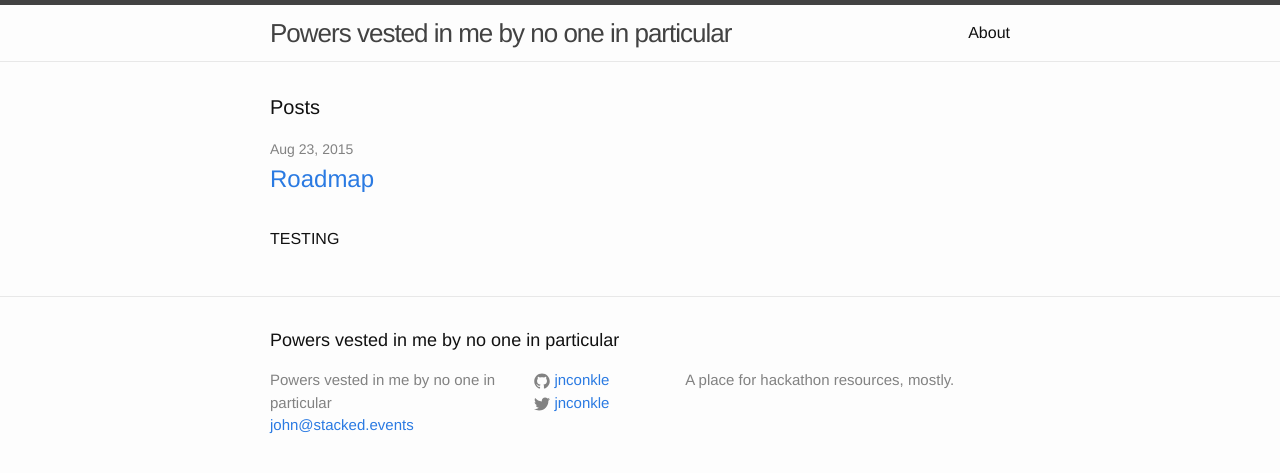
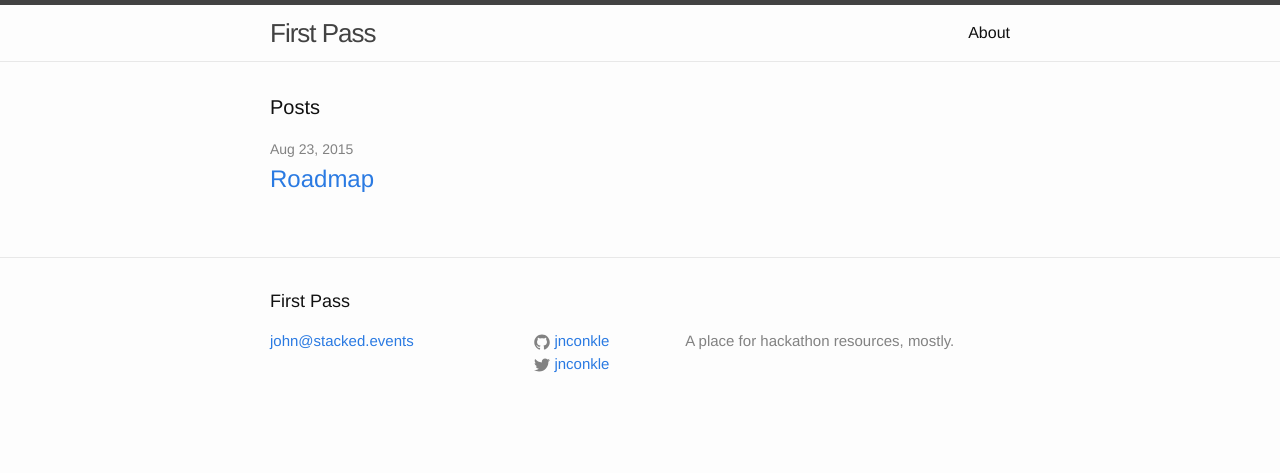
Before and after one commit to jnconkle/vested-by-no-one, a Jekyll site: the page built from index.html, in a window 1280 px wide. Shown: the top 473 px of the page. Built offline with Jekyll 4.4.1, drawn with Linux system fonts in a browser that asks for light colours.

Commit message:
Removed test in body, removed title in footer

```diff
--- a/_config.yml
+++ b/_config.yml
@@ -1,5 +1,5 @@
 # Site settings
-title: Powers vested in me by no one in particular
+title: First Pass
 email: john@stacked.events
 description: > # this means to ignore newlines until "baseurl:"
   A place for hackathon resources, mostly.
--- a/_includes/footer.html
+++ b/_includes/footer.html
@@ -7,7 +7,7 @@
     <div class="footer-col-wrapper">
       <div class="footer-col  footer-col-1">
         <ul class="contact-list">
-          <li>{{ site.title }}</li>
+
           <li><a href="mailto:{{ site.email }}">{{ site.email }}</a></li>
         </ul>
       </div>
--- a/index.html
+++ b/index.html
@@ -18,6 +18,4 @@ layout: default
     {% endfor %}
   </ul>
 
-  <p>TESTING</p>
-
 </div>
```
